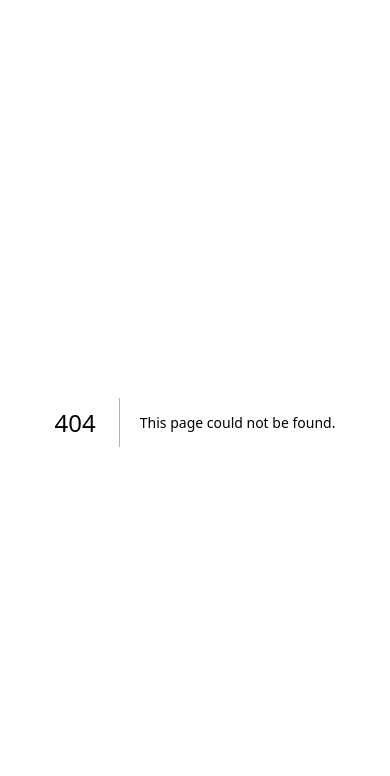
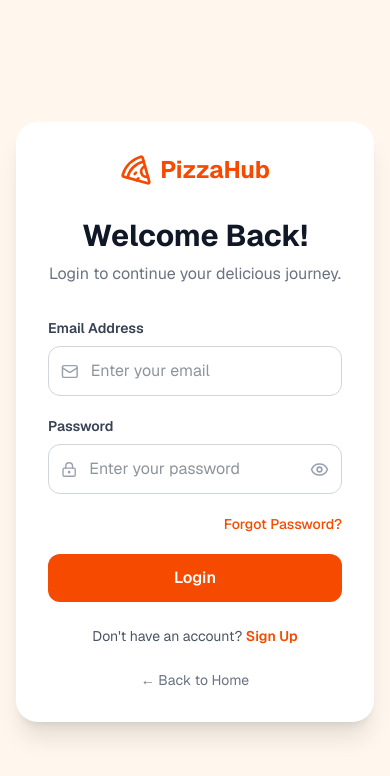
Before and after one commit to NayeemurRahman0017/pizzahub, a Next.js app: page /login in a window 390 px wide. Before the commit this address had no page. Shown: the top 776 px of the page. Built offline with nearby package versions, Linux system fonts and the light colour scheme.

Commit message:
Create responsive login page

```diff
--- /dev/null
+++ b/src/app/login/page.tsx
@@ -0,0 +1,102 @@
+"use client";
+
+import Link from "next/link";
+import { useState } from "react";
+import { Eye, EyeOff, LockKeyhole, Mail, Pizza } from "lucide-react";
+
+export default function LoginPage() {
+  const [showPassword, setShowPassword] = useState(false);
+
+  return (
+    <main className="flex min-h-screen items-center justify-center bg-orange-50 px-4 py-10">
+      <div className="w-full max-w-md rounded-2xl bg-white p-8 shadow-xl">
+        <Link
+          href="/"
+          className="mb-8 flex items-center justify-center gap-2 text-2xl font-bold text-orange-600"
+        >
+          <Pizza size={32} />
+          PizzaHub
+        </Link>
+
+        <div className="mb-8 text-center">
+          <h1 className="text-3xl font-bold text-gray-900">Welcome Back!</h1>
+          <p className="mt-2 text-gray-500">
+            Login to continue your delicious journey.
+          </p>
+        </div>
+
+        <form className="space-y-5">
+          <div>
+            <label className="mb-2 block text-sm font-semibold text-gray-700">
+              Email Address
+            </label>
+            <div className="flex items-center rounded-lg border border-gray-300 px-3 focus-within:border-orange-500">
+              <Mail size={19} className="text-gray-400" />
+              <input
+                type="email"
+                placeholder="Enter your email"
+                required
+                className="w-full bg-transparent px-3 py-3 text-gray-800 outline-none"
+              />
+            </div>
+          </div>
+
+          <div>
+            <label className="mb-2 block text-sm font-semibold text-gray-700">
+              Password
+            </label>
+            <div className="flex items-center rounded-lg border border-gray-300 px-3 focus-within:border-orange-500">
+              <LockKeyhole size={19} className="text-gray-400" />
+              <input
+                type={showPassword ? "text" : "password"}
+                placeholder="Enter your password"
+                required
+                className="w-full bg-transparent px-3 py-3 text-gray-800 outline-none"
+              />
+              <button
+                type="button"
+                onClick={() => setShowPassword(!showPassword)}
+                className="text-gray-400"
+              >
+                {showPassword ? <EyeOff size={19} /> : <Eye size={19} />}
+              </button>
+            </div>
+          </div>
+
+          <div className="flex justify-end">
+            <Link
+              href="/forgot-password"
+              className="text-sm font-medium text-orange-600 hover:underline"
+            >
+              Forgot Password?
+            </Link>
+          </div>
+
+          <button
+            type="submit"
+            className="w-full rounded-lg bg-orange-600 py-3 font-semibold text-white transition hover:bg-orange-700"
+          >
+            Login
+          </button>
+        </form>
+
+        <p className="mt-6 text-center text-sm text-gray-600">
+          Don&apos;t have an account?{" "}
+          <Link
+            href="/register"
+            className="font-semibold text-orange-600 hover:underline"
+          >
+            Sign Up
+          </Link>
+        </p>
+
+        <Link
+          href="/"
+          className="mt-6 block text-center text-sm text-gray-500 hover:text-orange-600"
+        >
+          ← Back to Home
+        </Link>
+      </div>
+    </main>
+  );
+}
--- a/src/app/page.tsx
+++ b/src/app/page.tsx
@@ -150,7 +150,7 @@ export default function Home() {
 
       {/* Hero */}
       <section className="relative bg-[#FFF5E9]">
-        <div className="mx-auto grid min-h-[590px] max-w-7xl items-center gap-10 px-5 py-16 lg:grid-cols-2 lg:px-8">
+        <div className="mx-auto grid min-h-147.5 max-w-7xl items-center gap-10 px-5 py-16 lg:grid-cols-2 lg:px-8">
           <motion.div
             initial={{ opacity: 0, x: -35 }}
             animate={{ opacity: 1, x: 0 }}
@@ -204,7 +204,7 @@ export default function Home() {
             initial={{ opacity: 0, scale: 0.9 }}
             animate={{ opacity: 1, scale: 1 }}
             transition={{ duration: 0.8 }}
-            className="relative mx-auto w-full max-w-[550px]"
+            className="relative mx-auto w-full max-w-137.5"
           >
             <div className="absolute inset-8 rounded-full bg-orange-300/40 blur-3xl" />
 
@@ -215,7 +215,7 @@ export default function Home() {
                 fill
                 priority
                 sizes="(max-width: 768px) 100vw, 50vw"
-                className="rounded-full border-[12px] border-white object-cover shadow-2xl"
+                className="rounded-full border-12 border-white object-cover shadow-2xl"
               />
             </div>
 
@@ -323,7 +323,7 @@ export default function Home() {
                 transition={{ delay: index * 0.12 }}
                 className="overflow-hidden rounded-3xl bg-white shadow-sm transition hover:-translate-y-2 hover:shadow-xl"
               >
-                <div className="relative aspect-[4/3]">
+                <div className="relative aspect-4/3">
                   <Image
                     src={pizza.image}
                     alt={pizza.name}
```
